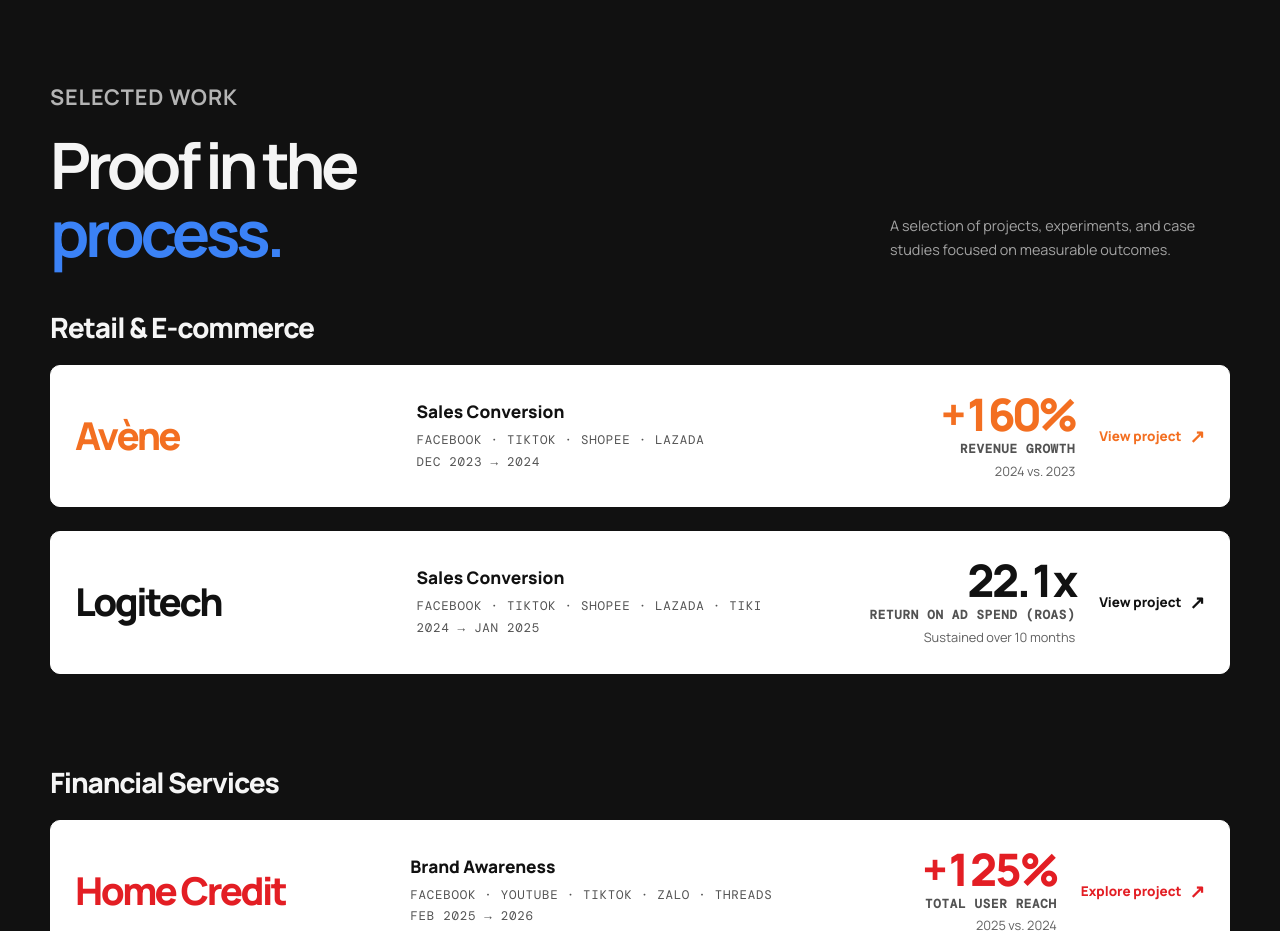
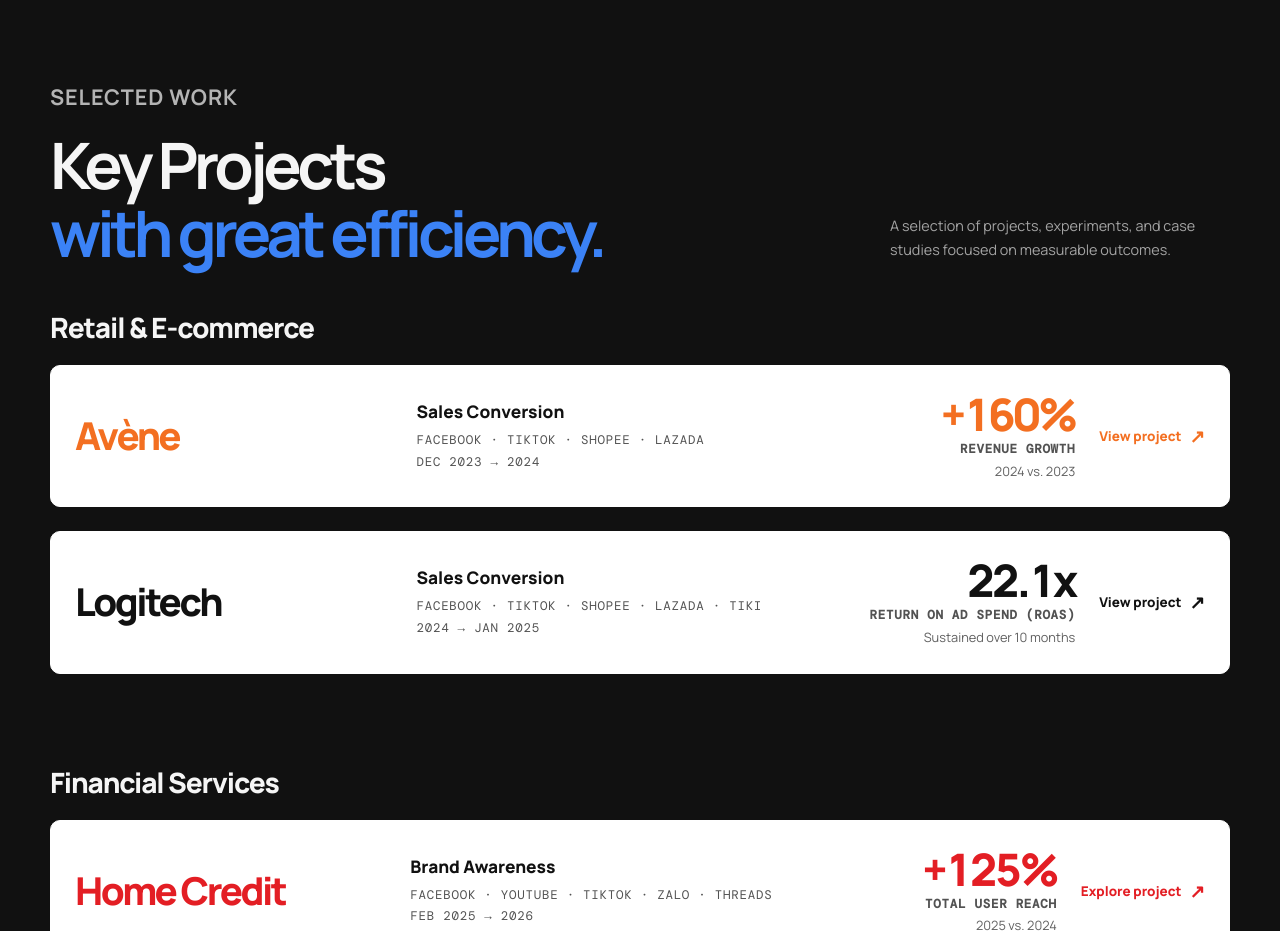
Before and after one commit to Dustinnguyen3301/Performance-Marketing-Portfolio, a plain HTML site: page index.html in a window 1280 px wide. Shown: the part 1880-2811 px from the top of the page. Drawn offline with nearby package versions, Linux system fonts and the light colour scheme.

Commit message:
Selected Work heading: Key Projects with great efficiency
Co-Authored-By: Claude Opus 5.5 <noreply@anthropic.com>

```diff
--- a/index.html
+++ b/index.html
@@ -110,7 +110,7 @@
 
     <section class="content-section section-wrap" id="work">
       <div class="section-heading section-heading-row">
-        <div><p class="eyebrow">SELECTED WORK</p><h2>Proof in the<br><span class="accent">process.</span></h2></div>
+        <div><p class="eyebrow">SELECTED WORK</p><h2>Key Projects<br><span class="accent">with great efficiency.</span></h2></div>
         <p class="section-intro">A selection of projects, experiments, and case studies focused on measurable outcomes.</p>
       </div>
         <div class="work-categories">
```
